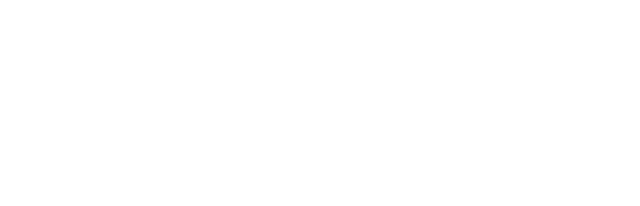
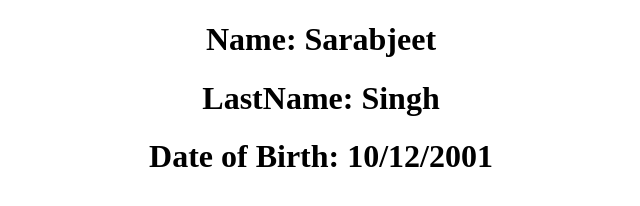
Before and after one commit to SarabjeetHP/git_tutorial, a plain HTML site: page Assignment6/index.html in a window 1280 px wide. Shown: the whole page, without its empty margins (319-959 px from the left). Drawn offline with Linux system fonts and the light colour scheme.

Commit message:
Assignment-6

```diff
--- a/Assignment2/jquery.js
+++ b/Assignment2/jquery.js
@@ -12,12 +12,6 @@ $(document).ready(function () {
       return;
     }
 
-    // if ($("#checkbox").isChecked) {
-    //   alert("checked");
-    //   return;
-    // }
-    //check
-
     if (!$("#checkbox").is(":checked")) {
       alert("You must agree to the terms and conditions.");
       return;
--- a/Assignment6/index.html
+++ b/Assignment6/index.html
@@ -3,8 +3,14 @@
   <head>
     <meta charset="UTF-8" />
     <meta name="viewport" content="width=device-width, initial-scale=1.0" />
-    <title>Document</title>
+    <title>Assignment - 6</title>
   </head>
-  <body></body>
+  <body>
+    <center>
+      <h1>Name: <span id="name"></span></h1>
+      <h1>LastName: <span id="lastName"></span></h1>
+      <h1>Date of Birth: <span id="DOB"></span></h1>
+    </center>
+  </body>
   <script src="./index.js"></script>
 </html>
--- a/Assignment6/index.js
+++ b/Assignment6/index.js
@@ -0,0 +1,9 @@
+const obj = {
+  name: "Sarabjeet",
+  lastName: "Singh",
+  DOB: "10/12/2001",
+};
+
+document.getElementById("name").textContent = obj.name;
+document.getElementById("lastName").textContent = obj.lastName;
+document.getElementById("DOB").textContent = obj.DOB;
```
